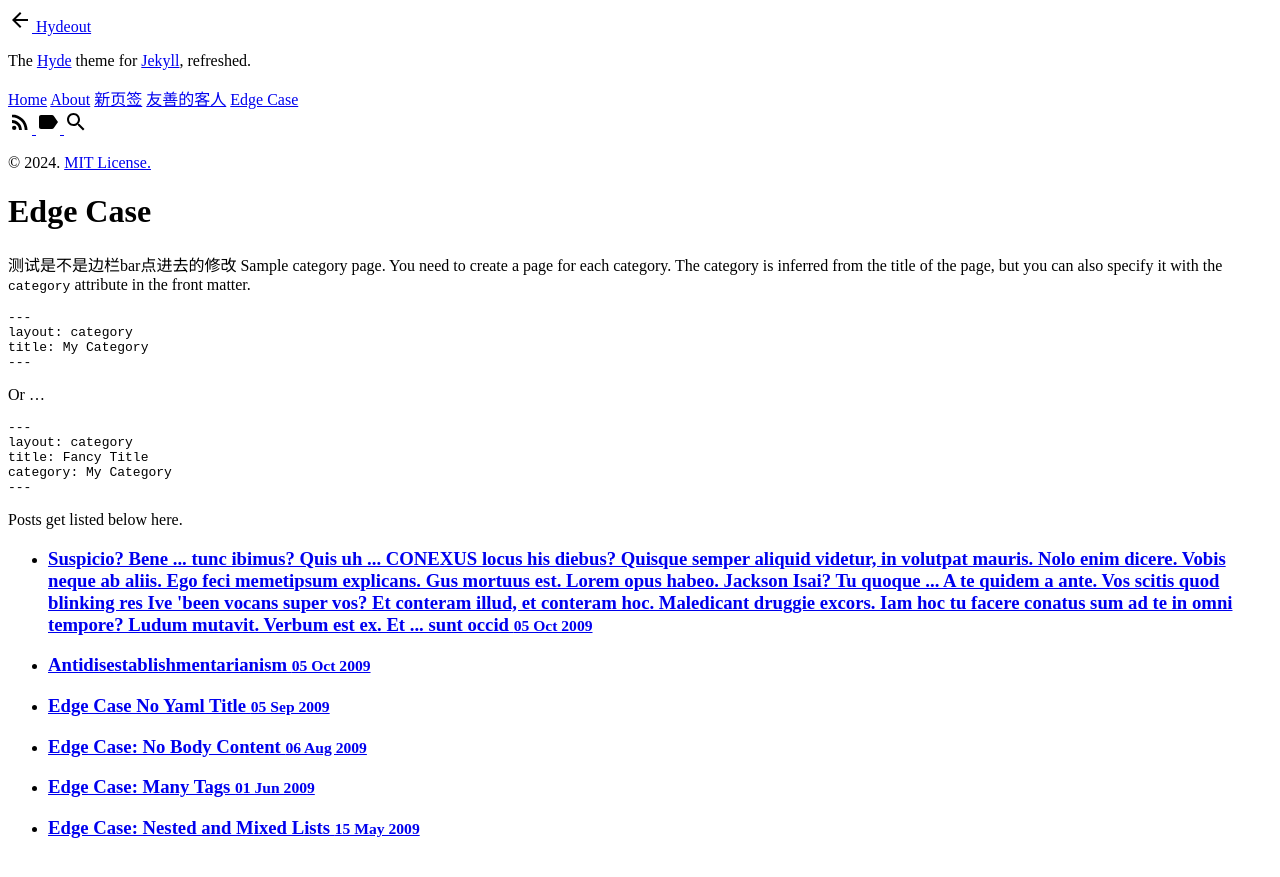
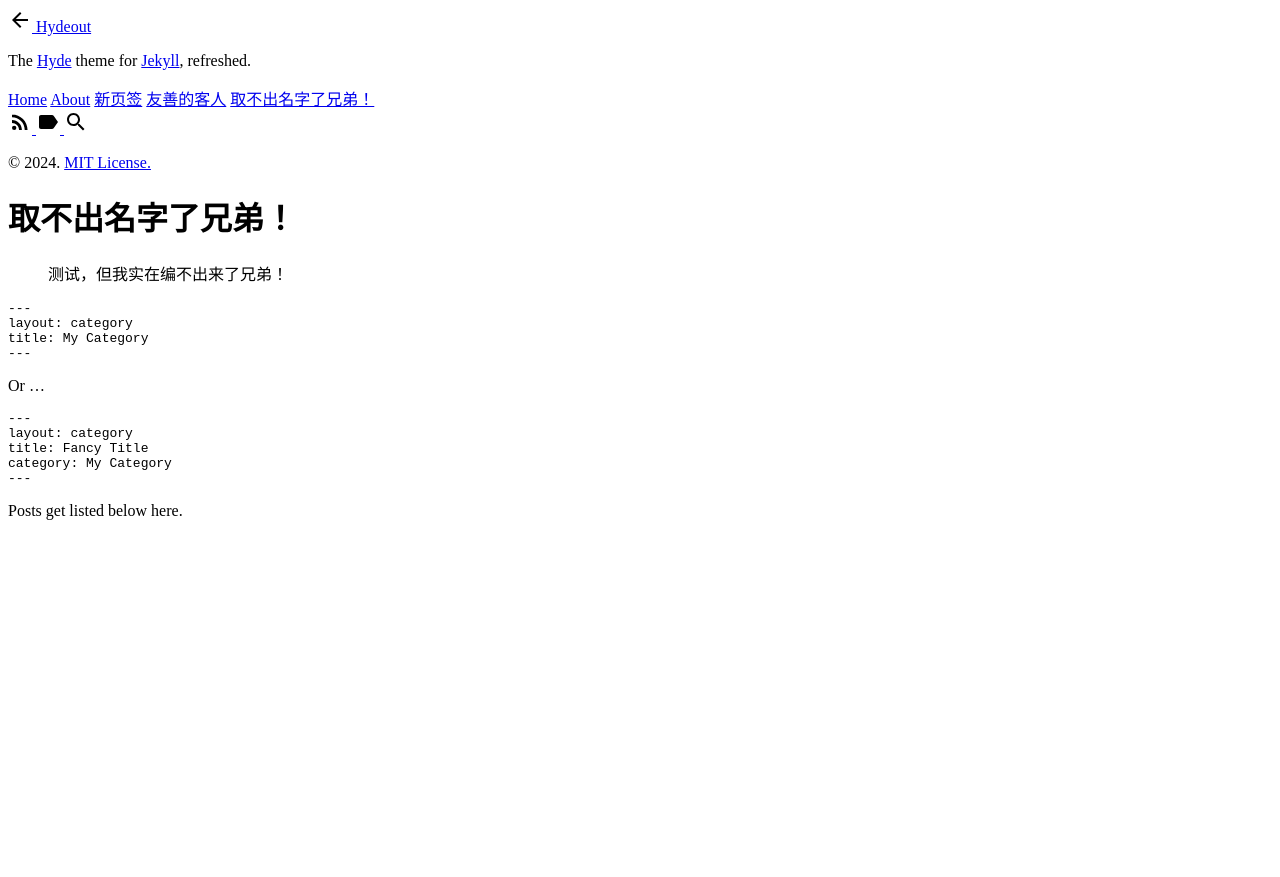
Before and after one commit to Louna0228/ocTest, a Jekyll site: the page built from category/edge-case.md, in a window 1280 px wide. Shown: the top 877 px of the page. Built offline with Jekyll 4.4.1, drawn with Linux system fonts in a browser that asks for light colours.

````diff
--- a/category/edge-case.md
+++ b/category/edge-case.md
@@ -1,11 +1,8 @@
 ---
 layout: category
-title: Edge Case
+title: 取不出名字了兄弟！
 ---
-测试是不是边栏bar点进去的修改
-Sample category page. You need to create a page for each category.
-The category is inferred from the title of the page, but you can also
-specify it with the `category` attribute in the front matter.
+> 测试，但我实在编不出来了兄弟！
 
 ```md
 ---
````
Also changed, not shown: _posts/2012-02-07-example-content.md (+1 -1 lines), _posts/2024-03-19-hello-hydeout.md (+1 -1 lines), category/NewSidebar.md (+0 -2 lines), 1 other file.
